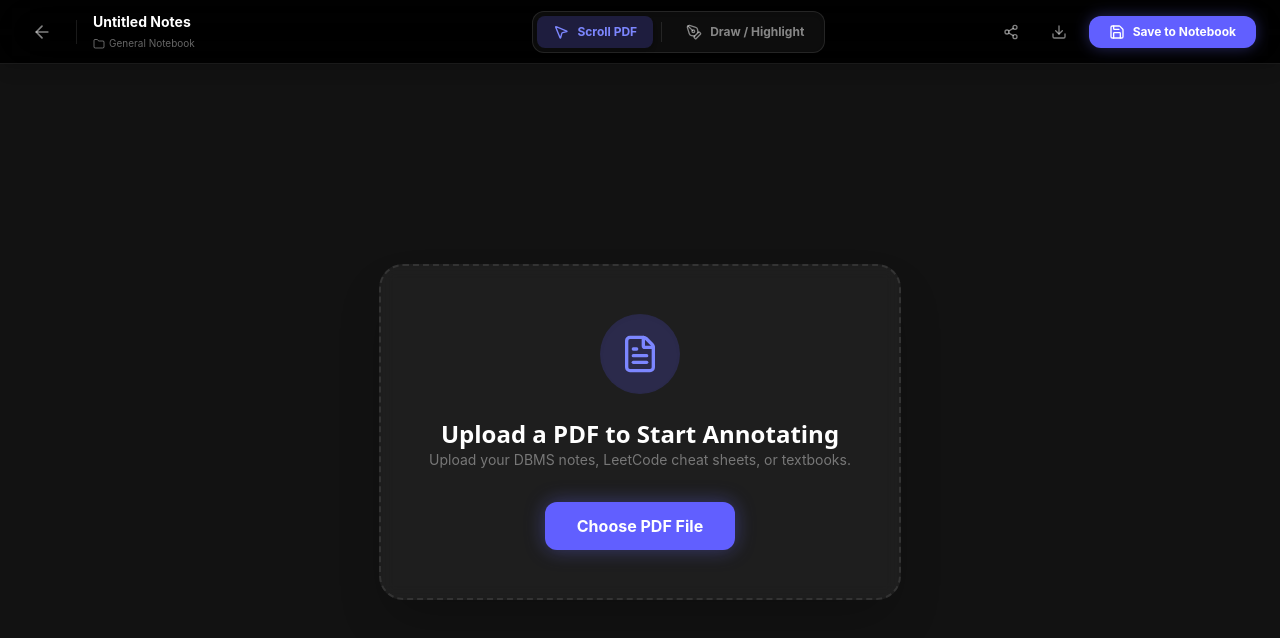
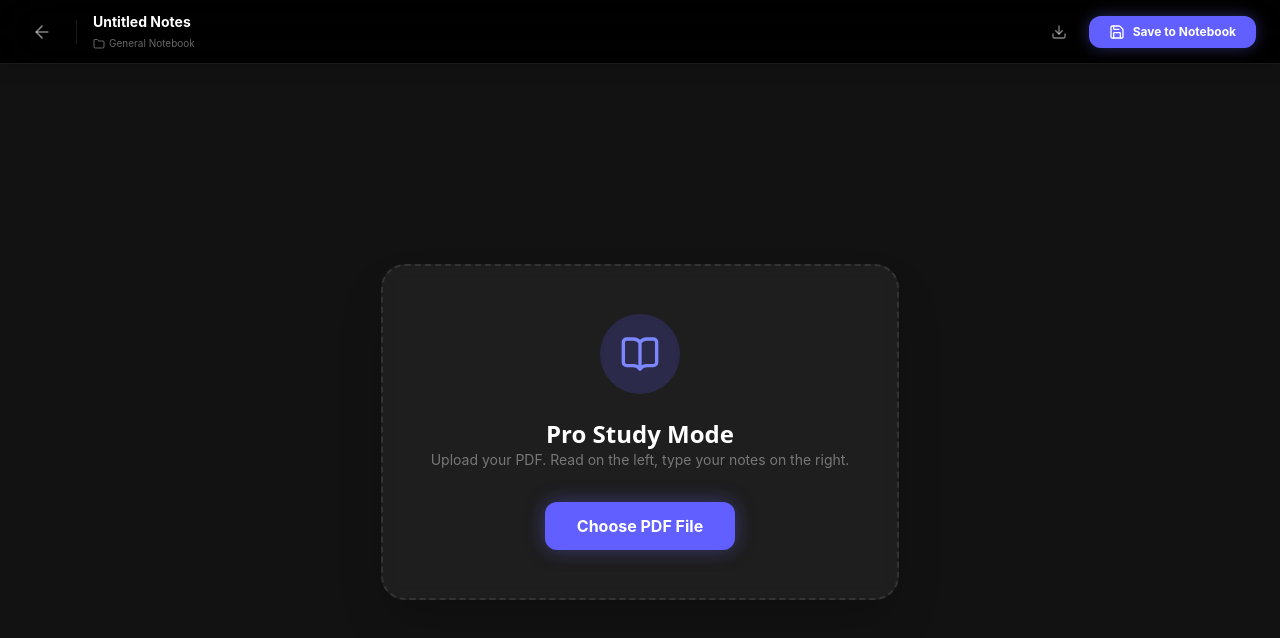
Before and after one commit to Urvi-Ladhani/Student-Stack, a React (Vite) app in the folder frontend/: page /notes/pdf in a window 1280 px wide. Shown: the top 638 px of the page. Built offline with nearby package versions, Linux system fonts and the light colour scheme; sample sign-in values are in the browser's storage.

Commit message:
pdf-integration changes

```diff
--- a/frontend/src/pages/PdfAnnotatorPage.jsx
+++ b/frontend/src/pages/PdfAnnotatorPage.jsx
@@ -1,49 +1,53 @@
 import React, { useState } from 'react';
 import { useNavigate } from 'react-router-dom';
-import { Tldraw } from 'tldraw';
-import 'tldraw/tldraw.css';
-import {
-  ArrowLeft, Save, PenTool, Download, Share2, Folder, FileText, MousePointer2
-} from 'lucide-react';
+import { ArrowLeft, Save, Folder, FileText, Download, BookOpen, Trash2 } from 'lucide-react';
 
 const PdfAnnotatorPage = () => {
   const navigate = useNavigate();
 
-  // 🔥 DYNAMIC FILE AND TEXT STATES
   const [pdfUrl, setPdfUrl] = useState(null);
-  const [rawFile, setRawFile] = useState(null); // Keeps the actual file to send to the backend
+  const [rawFile, setRawFile] = useState(null);
   const [noteTitle, setNoteTitle] = useState('Untitled Notes');
-  const [notePath, setNotePath] = useState('General Notebook'); // Now fully editable!
+  const [notePath, setNotePath] = useState('General Notebook');
 
-  // Toggles between scrolling the PDF and drawing on the glass canvas
-  const [activeTool, setActiveTool] = useState('cursor');
+  const [typedNotes, setTypedNotes] = useState('');
   const [isSaving, setIsSaving] = useState(false);
 
   const handleFileUpload = (e) => {
     const file = e.target.files[0];
     if (file && file.type === 'application/pdf') {
-      setRawFile(file); // Save the heavy file for the backend
-      const fileUrl = URL.createObjectURL(file);
-      setPdfUrl(fileUrl); // Save the URL for the frontend viewer
+      setRawFile(file);
+
+      // 🔥 NEW: Converts PDF to Base64 to bypass Chrome's security blocks
+      const reader = new FileReader();
+      reader.onload = (event) => {
+        setPdfUrl(event.target.result);
+      };
+      reader.readAsDataURL(file);
+    }
+  };
+  // 🔥 1. CLEARS THE CURRENT PDF (DELETE OPTION)
+  const handleDeleteDraft = () => {
+    if(window.confirm("Are you sure you want to delete this draft?")) {
+      setPdfUrl(null);
+      setRawFile(null);
+      setTypedNotes('');
+      setNoteTitle('Untitled Notes');
     }
   };
 
-  // 🔥 THE MULTER BACKEND SAVE FUNCTION
   const handleSaveToBackend = async () => {
     if (!rawFile) return alert("Upload a PDF first!");
     setIsSaving(true);
 
     try {
       const token = localStorage.getItem('token');
-
-      // We use FormData because we are sending a physical file, not just JSON text
       const formData = new FormData();
       formData.append('pdfFile', rawFile);
       formData.append('title', noteTitle);
       formData.append('path', notePath);
-      formData.append('editorMode', 'pdf');
+      formData.append('notes', typedNotes);
 
-      // Send to your backend (Make sure your Multer route is set up to receive this!)
       const res = await fetch('http://localhost:5000/api/notes/upload-pdf', {
         method: 'POST',
         headers: { 'Authorization': `Bearer ${token}` },
@@ -51,9 +55,10 @@ const PdfAnnotatorPage = () => {
       });
 
       if (res.ok) {
-        alert("✅ PDF Saved Successfully to your Backend!");
+        // 🔥 2. REDIRECTS TO NOTES PAGE AFTER SAVING
+        navigate('/notes');
       } else {
-        alert("❌ Failed to save. Is Multer running on the backend?");
+        alert("❌ Failed to save. Ensure backend is running.");
       }
     } catch (err) {
       console.error(err);
@@ -68,17 +73,7 @@ const PdfAnnotatorPage = () => {
     const link = document.createElement('a');
     link.href = pdfUrl;
     link.download = `${noteTitle}.pdf`;
-    document.body.appendChild(link);
     link.click();
-    document.body.removeChild(link);
-  };
-
-  const handleShare = async () => {
-    if (!pdfUrl) return;
-    try {
-      if (navigator.share) await navigator.share({ title: noteTitle, url: window.location.href });
-      else { await navigator.clipboard.writeText(window.location.href); alert("Link copied!"); }
-    } catch (err) { console.error(err); }
   };
 
   return (
@@ -92,7 +87,6 @@ const PdfAnnotatorPage = () => {
           </button>
           <div className="h-6 w-px bg-white/10"></div>
           <div className="flex flex-col gap-1">
-            {/* 🔥 TITLE IS EDITABLE */}
             <input
               type="text"
               value={noteTitle}
@@ -100,7 +94,6 @@ const PdfAnnotatorPage = () => {
               placeholder="Enter Title..."
               className="bg-transparent border-none outline-none text-sm font-bold text-white placeholder-white/30 w-64 focus:border-b focus:border-indigo-500 transition-colors"
             />
-            {/* 🔥 PATH IS NOW FULLY EDITABLE */}
             <div className="flex items-center gap-1 text-white/40 focus-within:text-indigo-400 transition-colors">
               <Folder className="w-3 h-3" />
               <input
@@ -114,32 +107,18 @@ const PdfAnnotatorPage = () => {
           </div>
         </div>
 
-        {/* TOOLBAR */}
-        <div className="flex items-center gap-1 bg-white/5 p-1 rounded-xl border border-white/10 shadow-inner">
-          <button
-            onClick={() => setActiveTool('cursor')}
-            className={`px-4 py-2 rounded-lg text-xs font-bold flex items-center gap-2 transition-all ${activeTool === 'cursor' ? 'bg-indigo-500/20 text-indigo-400 shadow-md' : 'hover:bg-white/10 text-white/50 hover:text-white'}`}
-          >
-            <MousePointer2 className="w-4 h-4" /> Scroll PDF
+        <div className="flex items-center gap-3">
+          {/* 🔥 3. DELETE BUTTON INSTALLED */}
+          {pdfUrl && (
+            <button onClick={handleDeleteDraft} className="w-9 h-9 rounded-xl flex items-center justify-center hover:bg-red-500/20 text-white/50 hover:text-red-400 transition-colors" title="Delete Draft">
+              <Trash2 className="w-4 h-4" />
             </button>
-          <div className="w-px h-5 bg-white/10 mx-1"></div>
-          <button
-            onClick={() => setActiveTool('draw')}
-            className={`px-4 py-2 rounded-lg text-xs font-bold flex items-center gap-2 transition-all ${activeTool === 'draw' ? 'bg-emerald-500/20 text-emerald-400 shadow-md' : 'hover:bg-white/10 text-white/50 hover:text-white'}`}
-          >
-            <PenTool className="w-4 h-4" /> Draw / Highlight
-          </button>
-        </div>
+          )}
 
-        <div className="flex items-center gap-3">
-          <button onClick={handleShare} className="w-9 h-9 rounded-xl flex items-center justify-center hover:bg-white/10 text-white/50 hover:text-white transition-colors">
-            <Share2 className="w-4 h-4" />
-          </button>
-          <button onClick={handleDownload} className="w-9 h-9 rounded-xl flex items-center justify-center hover:bg-white/10 text-white/50 hover:text-white transition-colors">
+          <button onClick={handleDownload} className="w-9 h-9 rounded-xl flex items-center justify-center hover:bg-white/10 text-white/50 hover:text-white transition-colors" title="Download Original PDF">
             <Download className="w-4 h-4" />
           </button>
 
-          {/* 🔥 SAVES TO BACKEND */}
           <button
             onClick={handleSaveToBackend}
             disabled={isSaving}
@@ -151,34 +130,48 @@ const PdfAnnotatorPage = () => {
         </div>
       </div>
 
-      {/* 📄 PDF RENDERER AREA */}
-      <div className="flex-1 w-full bg-[#121212] flex items-center justify-center relative overflow-hidden">
+      {/* 📄 MAIN CONTENT AREA */}
+      <div className="flex-1 w-full flex overflow-hidden">
         {!pdfUrl ? (
-          <div className="flex flex-col items-center justify-center p-12 border-2 border-dashed border-white/10 rounded-3xl bg-white/5 backdrop-blur-sm shadow-2xl">
+          <div className="flex-1 flex flex-col items-center justify-center p-12 bg-[#121212]">
+            <div className="border-2 border-dashed border-white/10 rounded-3xl bg-white/5 backdrop-blur-sm shadow-2xl p-12 flex flex-col items-center">
                 <div className="w-20 h-20 bg-indigo-500/20 rounded-full flex items-center justify-center mb-6 shadow-inner">
-              <FileText className="w-10 h-10 text-indigo-400" />
+                <BookOpen className="w-10 h-10 text-indigo-400" />
                 </div>
-            <h2 className="text-2xl font-bold text-white mb-2">Upload a PDF to Start Annotating</h2>
+                <h2 className="text-2xl font-bold text-white mb-2">Pro Study Mode</h2>
                 <p className="text-sm text-white/40 mb-8 max-w-md text-center">
-              Upload your DBMS notes, LeetCode cheat sheets, or textbooks.
+                Upload your PDF. Read on the left, type your notes on the right.
                 </p>
-            <label className="px-8 py-3 bg-indigo-500 text-white font-bold rounded-xl cursor-pointer hover:bg-indigo-600 transition-transform hover:scale-105 active:scale-95 shadow-[0_0_20px_rgba(99,102,241,0.4)]">
+                <label className="px-8 py-3 bg-indigo-500 text-white font-bold rounded-xl cursor-pointer hover:bg-indigo-600 transition-transform shadow-[0_0_20px_rgba(99,102,241,0.4)]">
                 Choose PDF File
                 <input type="file" accept="application/pdf" className="hidden" onChange={handleFileUpload} />
                 </label>
             </div>
+          </div>
         ) : (
-          <div className="w-full h-full relative flex">
-            {/* BACKGROUND: The actual PDF viewer */}
-            <div className="absolute inset-0 z-10">
-              <embed src={`${pdfUrl}#toolbar=0&navpanes=0`} type="application/pdf" className="w-full h-full" />
+          <div className="flex-1 flex w-full h-full">
+            {/* 🔥 4. HEAVY-DUTY OBJECT TAG TO FORCE BROWSER TO RENDER PDF */}
+            <div className="w-2/3 h-full border-r border-white/10 bg-white">
+              <object data={`${pdfUrl}#toolbar=0`} type="application/pdf" className="w-full h-full">
+                 <div className="flex flex-col items-center justify-center h-full text-black">
+                    <p className="mb-4">Your browser is blocking the PDF preview.</p>
+                    <a href={pdfUrl} target="_blank" rel="noreferrer" className="px-4 py-2 bg-indigo-500 text-white rounded">Open PDF in New Tab</a>
+                 </div>
+              </object>
             </div>
 
-            {/* FOREGROUND: The Drawing Canvas.
-                BUG FIX: It now stays permanently rendered so drawings aren't deleted.
-                We just toggle 'pointer-events-none' so you can click through it to scroll! */}
-            <div className={`absolute inset-0 z-20 transition-opacity duration-300 ${activeTool === 'cursor' ? 'pointer-events-none opacity-40' : 'pointer-events-auto opacity-100'}`}>
-              <Tldraw transparent />
+            {/* RIGHT SIDE: Digital Notepad */}
+            <div className="w-1/3 h-full bg-[#0a0a0a] flex flex-col">
+              <div className="p-4 border-b border-white/10 bg-black/40 flex items-center gap-2">
+                <FileText className="w-4 h-4 text-indigo-400" />
+                <span className="text-sm font-bold text-white/80">Study Notes</span>
+              </div>
+              <textarea
+                value={typedNotes}
+                onChange={(e) => setTypedNotes(e.target.value)}
+                placeholder="Type your notes, key takeaways, or important formulas here..."
+                className="flex-1 w-full bg-transparent p-6 text-white/90 outline-none resize-none placeholder-white/20 leading-relaxed"
+              />
             </div>
           </div>
         )}
```
Also changed, not shown: 7 other files (tests, documents, lock files or other folders). Lines whose indentation alone changed are shown as unchanged.
